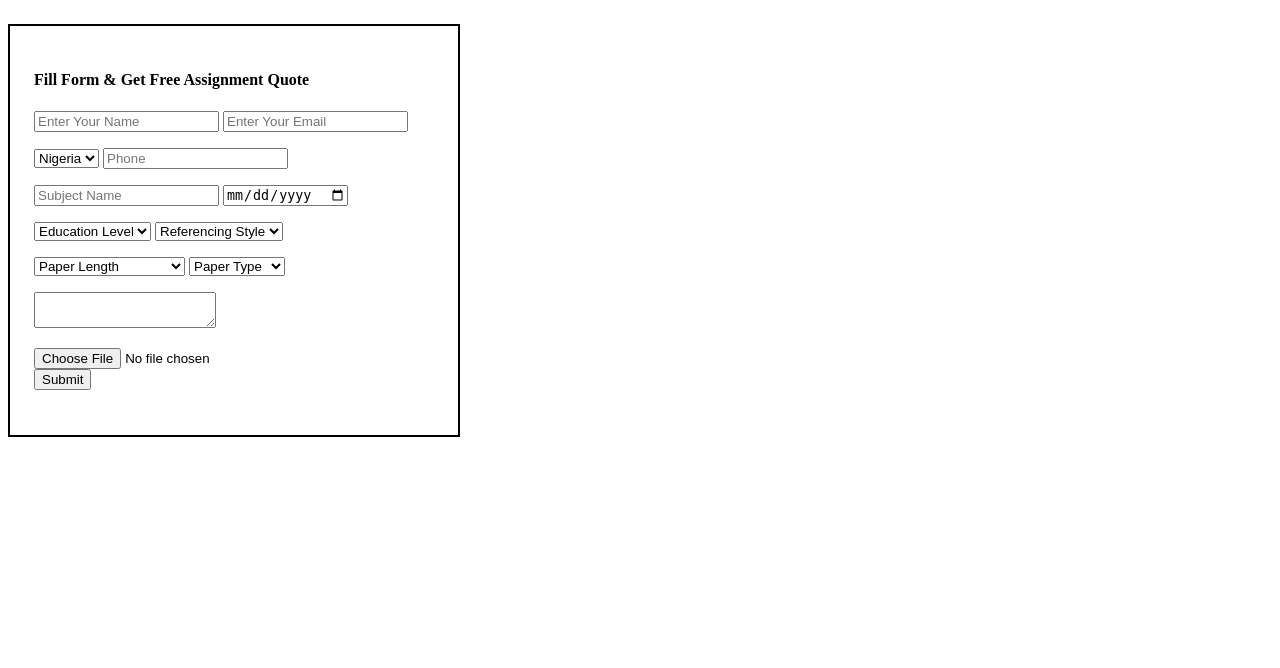
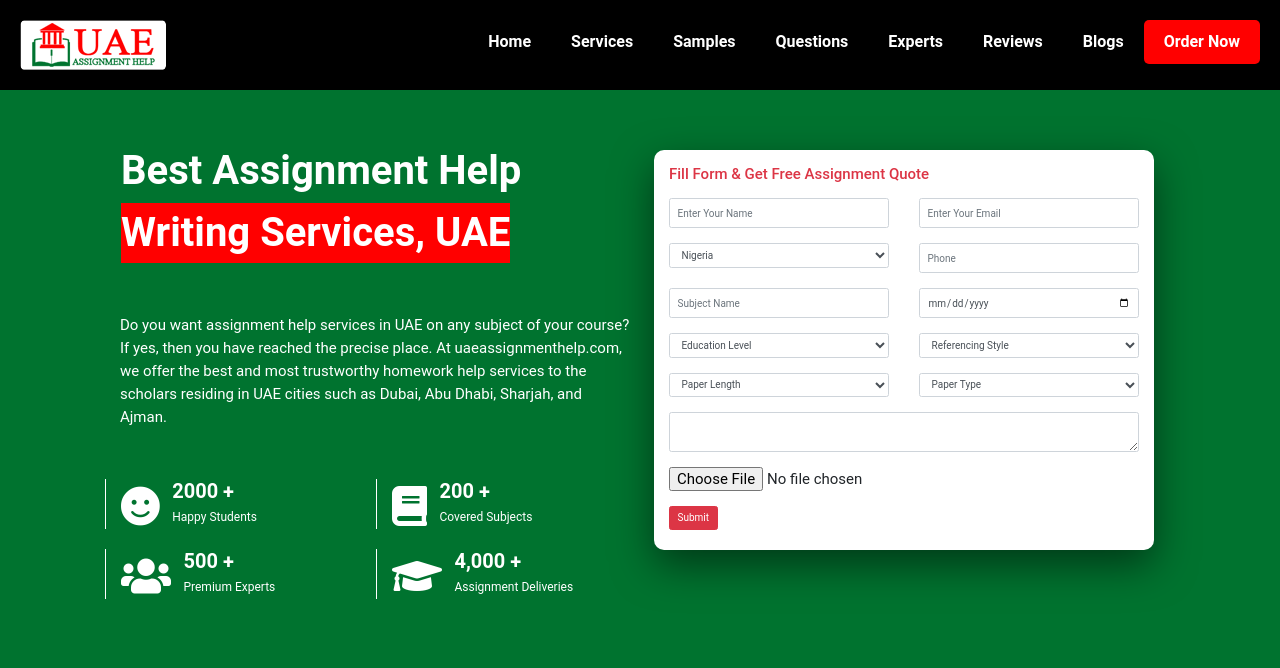
Before and after one commit to 2h311/uaeass, a Django app: page / in a window 1280 px wide. Shown: the top 668 px of the page. Run offline with Django 3.2, Linux system fonts and the light colour scheme.

Commit message:
Index Page update

```diff
--- /dev/null
+++ b/assets/styles/main.css
@@ -0,0 +1,15 @@
+* {
+  margin: 0;
+  padding: 0;
+  box-sizing: border-box;
+}
+html {
+  font-size: 10px;
+}
+body {
+  font-family: "Roboto", sans-serif;
+  background-color: #00732f;
+}
+.container-main {
+  padding: 5rem 12rem;
+}
--- a/templates/main/base.html
+++ b/templates/main/base.html
@@ -1,11 +1,18 @@
+{% load static %}
 <!DOCTYPE html>
 <html>
 <head>
 	<meta charset="utf-8">
+	<link rel="stylesheet" href="https://cdn.jsdelivr.net/npm/bootstrap@4.6.0/dist/css/bootstrap.min.css" integrity="sha384-B0vP5xmATw1+K9KRQjQERJvTumQW0nPEzvF6L/Z6nronJ3oUOFUFpCjEUQouq2+l" crossorigin="anonymous">
+	<link rel="stylesheet" href="https://cdnjs.cloudflare.com/ajax/libs/font-awesome/5.15.4/css/all.min.css" integrity="sha512-1ycn6IcaQQ40/MKBW2W4Rhis/DbILU74C1vSrLJxCq57o941Ym01SwNsOMqvEBFlcgUa6xLiPY/NS5R+E6ztJQ==" crossorigin="anonymous" referrerpolicy="no-referrer" />
+	<link rel="stylesheet" href="{% static 'styles/main.css' %}" />
 	<title>UAE ASS</title>
 </head>
 <body>
-	{% block content %}
-	{% endblock content %}
+	{% include 'main/nav.html' %}
+	<div class="container-main">
+		{% block content %}
+		{% endblock content %}
+	</div>
 </body>
 </html>
--- a/templates/main/index.html
+++ b/templates/main/index.html
@@ -1,7 +1,122 @@
 {% extends 'main/base.html' %}
 {% block content %}
+	<style>
+		.main-section {
+			display: inline-block;
+			width: 40vw;
+		}
+		.main-section-right {
+			float: right;
+		}
+		.main-section-left {
+
+		}
+		.secondary-heading {
+			color: #fff;
+			font-size: 4rem;;
+			font-weight: 700;
+			line-height: 60px;
+			margin: .1rem;
+		}
+		.secondary-heading-extras {
+			background-color: red;
+			display: inline-block;
+		}
+		.main-paragraph {
+			color: #fff;
+			line-height: 2.3rem;
+			font-weight: 400;
+			font-size: 1.5rem;
+			margin: 5rem 0;
+
+
+		}
+		.feature-box {
+			border-left: 1px solid #fff;
+			height: 5rem;
+			margin-bottom: 2rem;
+		}
+		.feature-box .feature-icon {
+			font-weight: 700;
+			font-size: 4em;
+			margin-right: 1rem;
+
+		}
+		.feature-box .feature-text {
+			display: inline-block;
+		}
+		.feature-text h5 {
+				font-size: 2rem;
+				font-weight: 700;
+			}
+
+			.feature-text p {
+				font-size: 1.2rem;
+				font-weight: 400;
+			}
+
+		form {
+			padding: 1.5rem;
+			margin: 1rem auto;
+			max-width: 500px;
+			border-radius: 10px;
+			background-color: #fff;
+			box-shadow: 0 1.5rem 4rem rgba(0, 0, 0, .5);
+		}
+
+		form input, select, textarea {
+			margin-bottom: 1.5rem;
+		}
+
+		div.row input.form-control {
+			height: 3rem;
+		}
+
+	</style>
+	<section class="main-section main-section-left">
+		<h3 class="secondary-heading">Best Assignment Help</h3>
+		<h3 class="secondary-heading secondary-heading-extras">Writing Services, UAE</h3>
+		<p class="paragraph main-paragraph">Do you want assignment help services in UAE on any subject of your course? If yes, then you have reached the precise place. At uaeassignmenthelp.com, we offer the best and most trustworthy homework help services to the scholars residing in UAE cities such as Dubai, Abu Dhabi, Sharjah, and Ajman.</p>
+		<div class="feature-section">
+			<div class="row">
+
+				<div class="col-md-6 feature-box text-white">
+					<i class="far fa-smile feature-icon"></i>
+					<div class="feature-text">
+						<h5>2000 + </h5>
+						<p>Happy Students </p>
+					</div>
+				</div>
+
+				<div class="col-md-6 feature-box text-white">
+					<i class="fas fa-book feature-icon"></i>
+					<div class="feature-text">
+						<h5>200 + </h5>
+						<p>Covered Subjects </p>
+					</div>
+				</div>
+
+				<div class="col-md-6 feature-box text-white">
+					<i class="fas fa-users feature-icon"></i>
+					<div class="feature-text">
+						<h5>500 + </h5>
+						<p>Premium Experts</p>
+					</div>
+				</div>
+
+				<div class="col-md-6 feature-box text-white">
+					<i class="fas fa-graduation-cap feature-icon"></i>
+					<div class="feature-text">
+						<h5>4,000 + </h5>
+						<p>Assignment Deliveries </p>
+					</div>
+				</div>
+
+			</div>
+		</div>
+	</section>
+	<section class="main-section main-section-right">
 		<form
-		style="border: 2px solid black; display: inline-block; padding: 1.5rem; margin: 1rem auto; width: 400px;"
 			method="POST"
 			action="{% url 'main:submit'  %}"
 		>
@@ -9,69 +124,83 @@
 			{% if form.errors %}
 				{{ form.errors }}
 			{% endif %}
-		<h4>Fill Form & Get Free Assignment Quote<h4>
+			<h4 class="text-danger mb-4 ">Fill Form & Get Free Assignment Quote<h4>
 
-		<p>
-			<input type="text" name="full_name" placeholder="Enter Your Name">
-			<input type="email" name="email" placeholder="Enter Your Email">
-		</p>
+			<div class="row">
+				<div class="col-md-6">
+					<input class="form-control" type="text" name="full_name" placeholder="Enter Your Name" />
+				</div>
+				<div class="col-md-6">
+					<input class="form-control" type="email" name="email" placeholder="Enter Your Email" />
+				</div>
 
-		<p>
-		<select name="country" id="country">
+				<div class="col-md-6">
+					<select class="form-control" name="country" id="country">
 						<option>Nigeria</option>
 						<option>USA</option>
 						<option>UAE</option>
 						<option>China</option>
 					</select>
-		<input type="phone" name="phone" placeholder="Phone">
-		</p>
+				</div>
+				<div class="col-md-6">
+					<input class="form-control" type="phone" name="phone" placeholder="Phone">
+				</div>
 
-		<p>
-		<input type="text" name="subject" placeholder="Subject Name">
-		<input type="date" name="deadline" placeholder="Enter Deadline">
-		</p>
+				<div class="col-md-6">
+					<input class="form-control" type="text" name="subject" placeholder="Subject Name">
+				</div>
+				<div class="col-md-6">
+					<input class="form-control" type="date" name="deadline" placeholder="Enter Deadline">
+				</div>
 
-		<p>
-		<select name="education_level">
+				<div class="col-md-6">
+					<select name="education_level" class="form-control">
 						<option>Education Level</option>
 						<option>Graduate</option>
 						<option>College</option>
 						<option>University</option>
 					</select>
-
-		<select name="referencing_style">
+				</div>
+				<div class="col-md-6">
+					<select name="referencing_style" class="form-control">
 						<option>Referencing Style</option>
 						<option>Havard</option>
 						<option>APA</option>
 						<option>MLA</option>
 					</select>
-		</p>
+				</div>
 
-		<p>
-		<select name="paper_length">
+				<div class="col-md-6">
+					<select name="paper_length" class="form-control">
 						<option>Paper Length</option>
 						<option>1 Pages/250 words</option>
 						<option>2 Pages/25230 words</option>
 						<option>3 Pages/59550 words</option>
 						<option>4 Pages/1000 words</option>
 					</select>
-
-		<select name="paper_type">
+				</div>
+				<div class="col-md-6">
+					<select name="paper_type" class="form-control">
 						<option>Paper Type</option>
 						<option>Assignment</option>
 						<option>Bibilography</option>
 						<option>Autography</option>
 						<option>Thesis</option>
 					</select>
-		<p>
+				</div>
 
-		<p>
-		<textarea placeholder="Enter Question" name="question">
+				<div class="col-md-12">
+					<textarea placeholder="Enter Question" name="question" class="form-control">
+					</textarea>
+				</div>
 
-		</textarea>
-		<p>
-		<div><input type="file" name=""></div>
-
-		<button type="submit">Submit</button>
+				<div class="col-md-12">
+					<div>
+						<input type="file" name="" class=""/>
+					</div>
+				</div>
+			</div>
+			<button type="submit" class="btn btn-danger text-center">Submit</button>
 		</form>
+	</section>
 {% endblock content %}
--- /dev/null
+++ b/templates/main/nav.html
@@ -0,0 +1,53 @@
+{% load static %}
+<style>
+	nav {
+		/* height:  5rem; */
+		padding:  2rem 2rem;
+		background-color: #000;
+	}
+	.nav-logo {
+		display: inline-block;
+	}
+	.nav-navbar {
+		float: right;
+		height: 100%;
+	}
+	.nav-ul {
+
+	}
+	.nav-list {
+		list-style-type: none;
+		float: left;
+	}
+	.nav-item {
+		color: #fff;
+		display: inline-block;
+		text-decoration: none;
+		padding: 1rem 2rem;
+		font-size: 1.6rem;
+		font-weight: 700;
+	}
+	.nav-button {
+		background-color: red;
+		border-radius: 5px;
+	}
+
+
+</style>
+<nav>
+	<div class="nav-logo">
+		<img src="{% static '/images/nav-logo.png' %}" alt="" />
+	</div>
+	<div class="nav-navbar">
+		<ul class="nav-ul">
+			<li class="nav-list"><a href="#" class="nav-item">Home</a></li>
+			<li class="nav-list"><a href="#" class="nav-item">Services</a></li>
+			<li class="nav-list"><a href="#" class="nav-item">Samples</a></li>
+			<li class="nav-list"><a href="#" class="nav-item">Questions</a></li>
+			<li class="nav-list"><a href="#" class="nav-item">Experts</a></li>
+			<li class="nav-list"><a href="#" class="nav-item">Reviews</a></li>
+			<li class="nav-list"><a href="#" class="nav-item">Blogs</a></li>
+			<li class="nav-list"><a href="#" class="nav-item nav-button">Order Now</a></li>
+		</ul>
+	</div>
+</nav>
--- a/uaeass/settings.py
+++ b/uaeass/settings.py
@@ -121,6 +121,7 @@ USE_TZ = True
 # https://docs.djangoproject.com/en/3.2/howto/static-files/
 
 STATIC_URL = '/static/'
+STATICFILES_DIRS = [os.path.join(BASE_DIR, 'assets'),]
 
 # Default primary key field type
 # https://docs.djangoproject.com/en/3.2/ref/settings/#default-auto-field
```
Also changed, not shown: assets/images/nav-logo.png (added). Lines whose indentation alone changed are shown as unchanged.
